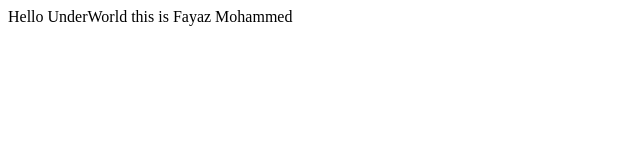
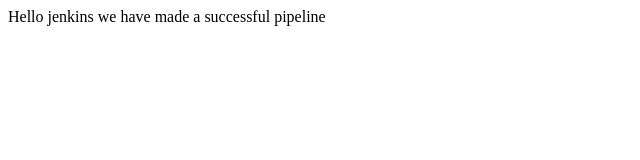
Before and after one commit to fayazmohammed07/hello-world-, a plain HTML site: page index.html in a window 1280 px wide. Shown: the full height of the page, 0-640 px from the left. Drawn offline with Linux system fonts and the light colour scheme.

Commit message:
Update index.html

```diff
--- a/index.html
+++ b/index.html
@@ -2,6 +2,6 @@
 <html>
 <header><title> Fayaz Code </title></header>
 <body>
-Hello UnderWorld this is Fayaz Mohammed
+Hello jenkins we have made a successful pipeline
 </body>
 </html>
```
